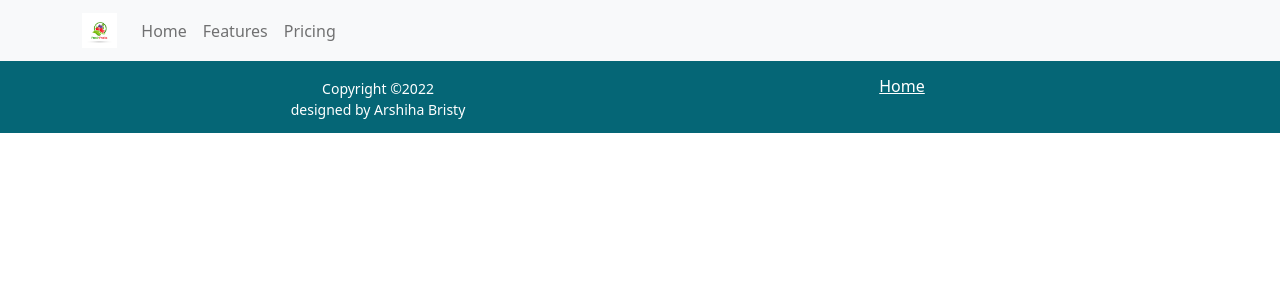
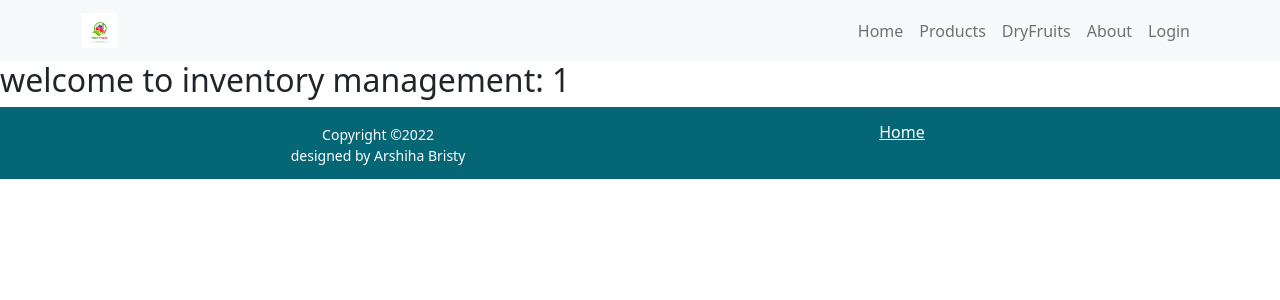
Before and after one commit to arshiha/fruits-warehouse-website-client, a React (Create React App) app: page /pakage/1 in a window 1280 px wide. Shown: the top 300 px of the page. Built offline with nearby package versions, Linux system fonts and the light colour scheme.

Commit message:
home page done

```diff
--- a/src/App.js
+++ b/src/App.js
@@ -2,6 +2,7 @@ import { Route, Routes } from "react-router-dom";
 import "./App.css";
 import About from "./components/About/About.js";
 import Home from "./components/Home/Home/Home.js";
+import InventoryManagement from "./components/InventoryManagement/InventoryManagement.js";
 import Footer from "./components/Shared/Footer/Footer.js";
 import Header from "./components/Shared/Navber/Header.js";
 
@@ -11,6 +12,11 @@ function App() {
       <Header></Header>
       <Routes>
         <Route path="/" element={<Home></Home>}></Route>
+        <Route path="/home" element={<Home></Home>}></Route>
+        <Route
+          path="/pakage/:pakageId"
+          element={<InventoryManagement></InventoryManagement>}
+        ></Route>
         <Route path="/about" element={<About></About>}></Route>
       </Routes>
       <Footer></Footer>
--- a/src/components/Home/Dry/Dry.js
+++ b/src/components/Home/Dry/Dry.js
@@ -19,9 +19,7 @@ const Dry = ({ dry }) => {
           <h6>SuplierName: Rufaid Hasan Labib{suplierName}</h6>
           <h6>Quantity: 1Kg{quantity}</h6>
           <p>Price: 350{price}</p>
-          <a href="#" class="btn btn-success">
-            Book
-          </a>
+          <button className="btn btn-success">Update</button>
         </div>
       </div>
     </div>
--- a/src/components/Home/Drys/Drys.js
+++ b/src/components/Home/Drys/Drys.js
@@ -20,7 +20,7 @@ const drys = [
 
 const Drys = () => {
   return (
-    <div className="container">
+    <div id="dryFruits" className="container">
       <h2 className="title-style">Our Dry Fruts</h2>
       <div className="row">
         {drys.map((dry) => (
--- a/src/components/Home/Other/Other.js
+++ b/src/components/Home/Other/Other.js
@@ -19,9 +19,8 @@ const Other = ({ other }) => {
           <h6>SuplierName: Md.Piyas Shekh{suplierName}</h6>
           <h6>Quantity: 1Kg{quantity}</h6>
           <p>Price: 300{price}</p>
-          <a href="#" class="btn btn-success">
-            Book
-          </a>
+
+          <button className="btn btn-success">Update</button>
         </div>
       </div>
     </div>
--- a/src/components/Home/Pakage/Pakage.js
+++ b/src/components/Home/Pakage/Pakage.js
@@ -1,8 +1,15 @@
 import React from "react";
+import { useNavigate } from "react-router-dom";
 import "./Pakage.css";
 
 const Pakage = ({ pakage }) => {
-  const { name, img, price, description, quantity, supplierName } = pakage;
+  const { id, name, img, price, description, quantity, supplierName } = pakage;
+
+  const navigate = useNavigate();
+  const navigateToInventoryManagement = (id) => {
+    navigate(`/pakage/${id}`);
+  };
+
   return (
     <div className="pakage-products">
       <img className="img-size w-100" src={img} alt="" />
@@ -11,7 +18,12 @@ const Pakage = ({ pakage }) => {
       <h5>SuplierName: {supplierName}</h5>
       <h6>Quantity: {quantity}</h6>
       <p>Price: {price}</p>
-      <button className="btn btn-success">Update</button>
+      <button
+        onClick={() => navigateToInventoryManagement(id)}
+        className="btn btn-success"
+      >
+        Update
+      </button>
     </div>
   );
 };
--- a/src/components/Home/Pakages/Pakages.js
+++ b/src/components/Home/Pakages/Pakages.js
@@ -12,7 +12,7 @@ const Pakages = () => {
   }, []);
 
   return (
-    <div className="container">
+    <div id="products" className="container">
       <div className="row">
         <h1 className="title">Our Products</h1>
         <div className="products">
--- /dev/null
+++ b/src/components/InventoryManagement/InventoryManagement.js
@@ -0,0 +1,13 @@
+import React from "react";
+import { useParams } from "react-router-dom";
+
+const InventoryManagement = () => {
+  const { pakageId } = useParams();
+  return (
+    <div>
+      <h2>welcome to inventory management: {pakageId}</h2>
+    </div>
+  );
+};
+
+export default InventoryManagement;
--- a/src/components/Shared/Navber/Header.js
+++ b/src/components/Shared/Navber/Header.js
@@ -8,12 +8,15 @@ const Header = () => {
       <Navbar bg="light" variant="light" sticky="top">
         <Container>
           <Navbar.Brand href="#home">
+            {/* <h4>Fruits Warehouse</h4> */}
             <img src={logo} height="35px" alt="" />
           </Navbar.Brand>
-          <Nav className="me-auto">
-            <Nav.Link href="#home">Home</Nav.Link>
-            <Nav.Link href="#features">Features</Nav.Link>
-            <Nav.Link href="#pricing">Pricing</Nav.Link>
+          <Nav className="ms-auto">
+            <Nav.Link href="/">Home</Nav.Link>
+            <Nav.Link href="home#products">Products</Nav.Link>
+            <Nav.Link href="home#dryFruits">DryFruits</Nav.Link>
+            <Nav.Link href="home#about">About</Nav.Link>
+            <Nav.Link href="home#login">Login</Nav.Link>
           </Nav>
         </Container>
       </Navbar>
```
Also changed, not shown: src/components/InventoryManagement/InventoryManagement.css (added).
